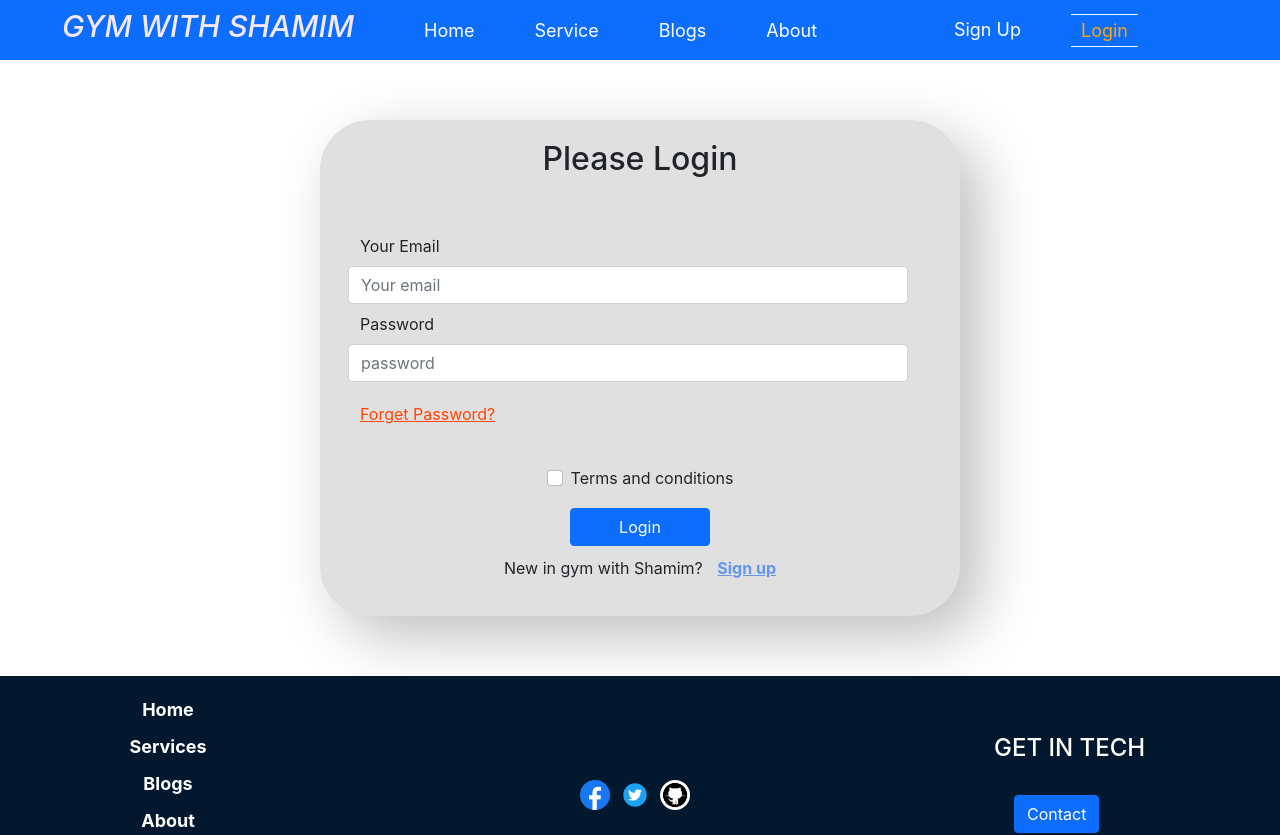
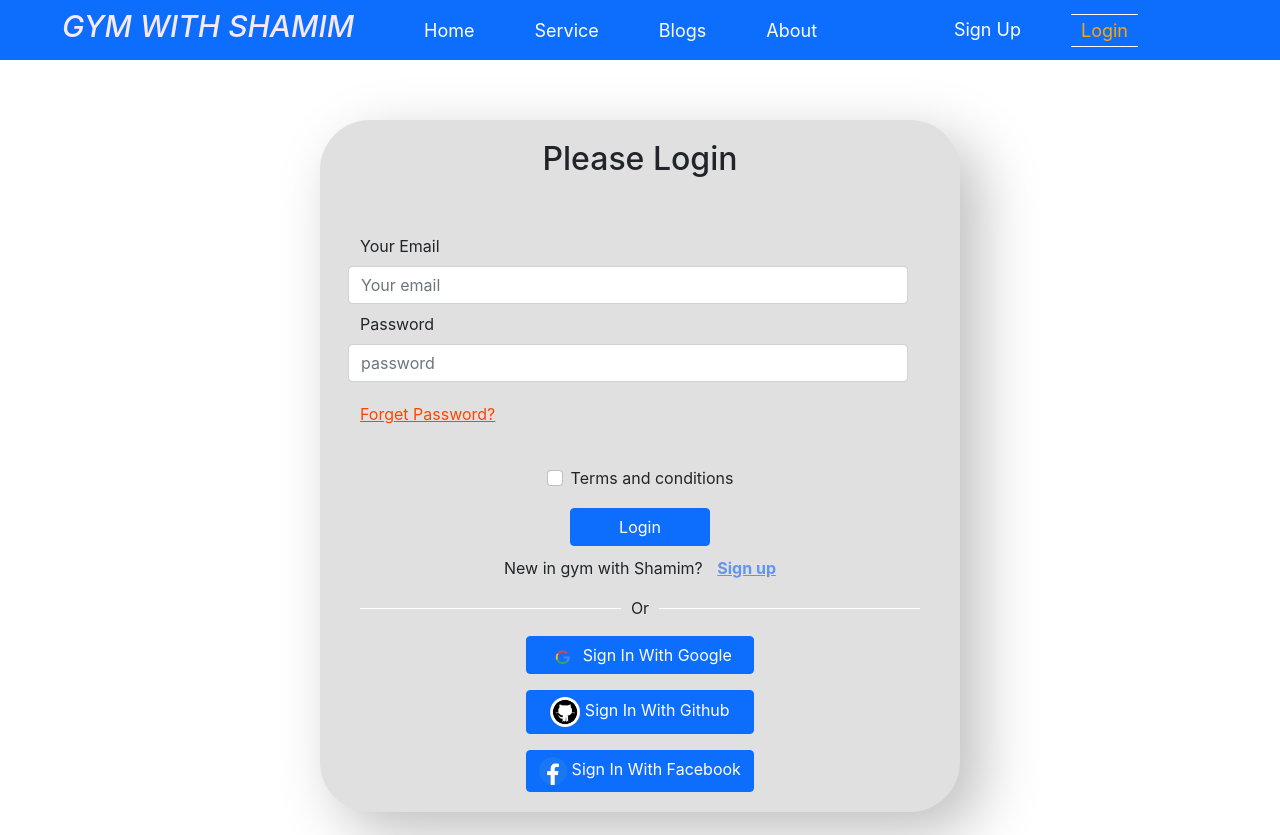
Before and after one commit to yeasinshamimdev/independent-service-provider, a React (Create React App) app: page /login in a window 1280 px wide. Shown: the top 835 px of the page. Built offline with nearby package versions, Linux system fonts and the light colour scheme.

Commit message:
google login done

```diff
--- a/package.json
+++ b/package.json
@@ -17,6 +17,7 @@
     "react-firebase-hooks": "^5.0.3",
     "react-router-dom": "^6.3.0",
     "react-scripts": "5.0.1",
+    "react-toastify": "^8.2.0",
     "web-vitals": "^2.1.4"
   },
   "scripts": {
--- a/src/Pages/Login/Login.css
+++ b/src/Pages/Login/Login.css
@@ -35,4 +35,7 @@
     .form-container{
         width: 90%;
     }
+    .new-user{
+        font-size: 14px;
+    }
 }
--- a/src/Pages/Login/Login.js
+++ b/src/Pages/Login/Login.js
@@ -1,6 +1,7 @@
 import React, { useState } from 'react';
 import { Button, Form, Row } from 'react-bootstrap';
 import { useNavigate } from 'react-router-dom';
+import SocialLogin from '../../Shared/SocialLogin/SocialLogin';
 import './Login.css';
 
 const Login = () => {
@@ -58,6 +59,7 @@ const Login = () => {
                     <p className='new-user'>New in gym with Shamim? <span onClick={() => navigate('/signup')} className='signup-toggle'>Sign up</span></p>
                 </div>
             </Form>
+            <SocialLogin />
         </div>
     );
 };
--- /dev/null
+++ b/src/Shared/SocialLogin/SocialLogin.css
@@ -0,0 +1,3 @@
+.social-login-container{
+
+}
--- /dev/null
+++ b/src/Shared/SocialLogin/SocialLogin.js
@@ -0,0 +1,61 @@
+import React, { useEffect } from 'react';
+import googleSignInIcon from '../../images/social icon/google.png';
+import githubSignInIcon from '../../images/social icon/github.png';
+import facebookSignInIcon from '../../images/social icon/facebook.png';
+import { useSignInWithGoogle } from 'react-firebase-hooks/auth';
+import './SocialLogin.css';
+import auth from '../../firebase.init';
+import Spinner from '../Spinner/Spinner';
+import { ToastContainer, toast } from 'react-toastify';
+import 'react-toastify/dist/ReactToastify.css';
+
+const SocialLogin = () => {
+    const [signInWithGoogle, googleUser, googleLoading, googleError] = useSignInWithGoogle(auth);
+
+    let googleElement;
+
+    useEffect(() => {
+        if (googleError) {
+            if (googleError?.message === "Firebase: Error (auth/popup-closed-by-user).") {
+                toast('User login failed')
+            }
+            else {
+                toast(googleError.message);
+            }
+        }
+    }, [googleError]);
+
+    if (googleLoading) {
+        return <Spinner />
+    }
+
+    if (googleUser) {
+        return (
+            <div>
+                <p>Signed In User: {googleUser.email}</p>
+            </div>
+        );
+    }
+
+    return (
+        <div>
+            <div className='d-flex justify-content-center align-items-center'>
+                <div style={{ width: '48%', borderBottom: '1px solid white' }}></div>
+                <div>
+                    <p style={{ paddingLeft: '10px', paddingRight: '10px', marginBottom: '0' }}>Or</p>
+                </div>
+                <div style={{ width: '48%', borderBottom: '1px solid white' }}></div>
+            </div>
+            <div className='social-login-container d-flex justify-content-center align-items-center'>
+                <div>
+                    <button onClick={() => signInWithGoogle()} className='btn btn-primary d-block w-100 mt-3'><span><img style={{ width: '30px' }} src={googleSignInIcon} alt="" /></span> Sign In With Google</button>
+                    <button className='btn btn-primary d-block w-100 mt-3'><span><img style={{ width: '30px' }} src={githubSignInIcon} alt="" /></span> Sign In With Github</button>
+                    <button className='btn btn-primary d-block w-100 mt-3' > <span><img style={{ width: '28px' }} src={facebookSignInIcon} alt="" /></span> Sign In With Facebook</button>
+                </div>
+                <ToastContainer />
+            </div>
+        </div>
+    );
+};
+
+export default SocialLogin;
--- a/src/Shared/Spinner/Spinner.js
+++ b/src/Shared/Spinner/Spinner.js
@@ -2,8 +2,10 @@ import React from 'react';
 
 const Spinner = () => {
     return (
-        <div className="spinner-border text-primary d-flex justify-content-center" role="status">
-            <span className="visually-hidden">Loading...</span>
+        <div className='d-flex justify-content-center'>
+            <div className="spinner-border text-primary" role="status">
+                <span className="visually-hidden">Loading...</span>
+            </div>
         </div>
     );
 };
```
Also changed, not shown: 1 other file (tests, documents, lock files or other folders).
